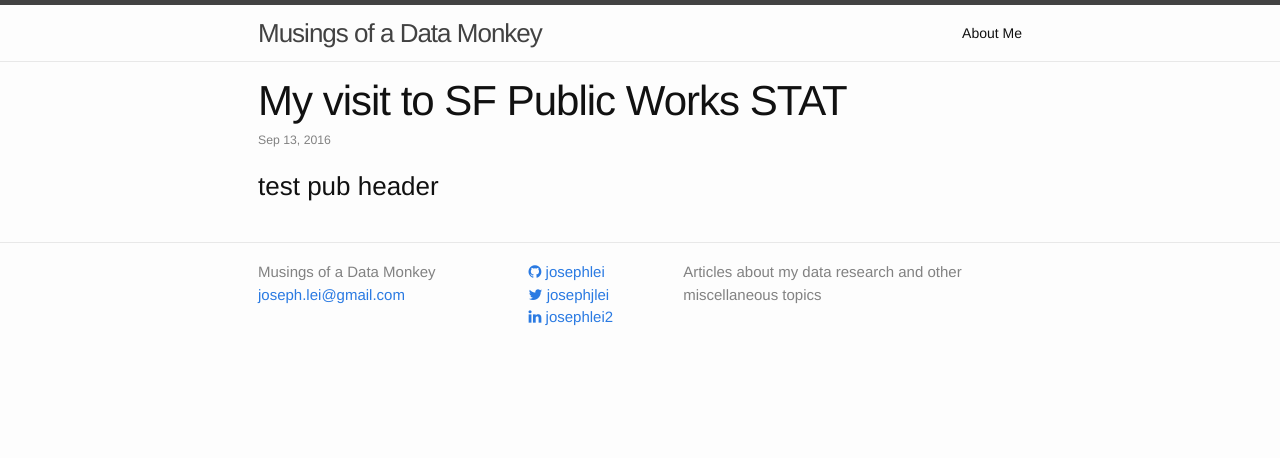
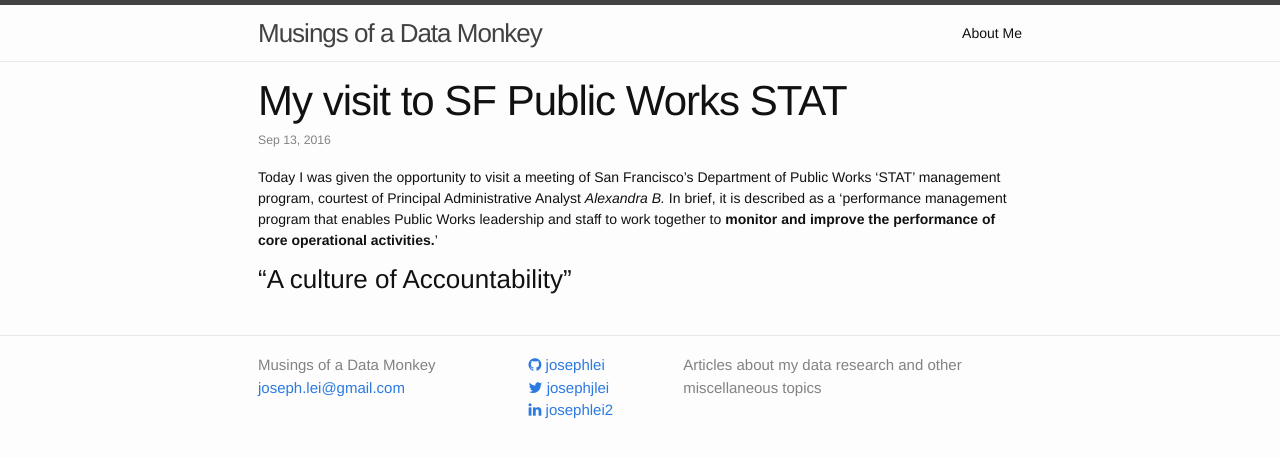
Before and after one commit to josephlei/jjl-website, a Jekyll site: the page built from _posts/2016-09-13-sfpwstat.markdown, in a window 1280 px wide. Shown: the top 458 px of the page. Built offline with Jekyll 4.4.1, drawn with Linux system fonts in a browser that asks for light colours; nearby versions of some CDN libraries.

Commit message:
direct shell update

```diff
--- a/_posts/2016-09-13-sfpwstat.markdown
+++ b/_posts/2016-09-13-sfpwstat.markdown
@@ -6,4 +6,6 @@ categories:
 published: true
 ---
 
-### test pub header
+Today I was given the opportunity to visit a meeting of San Francisco's Department of Public Works 'STAT' management program, courtest of Principal Administrative Analyst *Alexandra B.* In brief, it is described as a 'performance management program that enables Public Works leadership and staff to work together to **monitor and improve the performance of core operational activities.**'
+
+### "A culture of Accountability"
```
